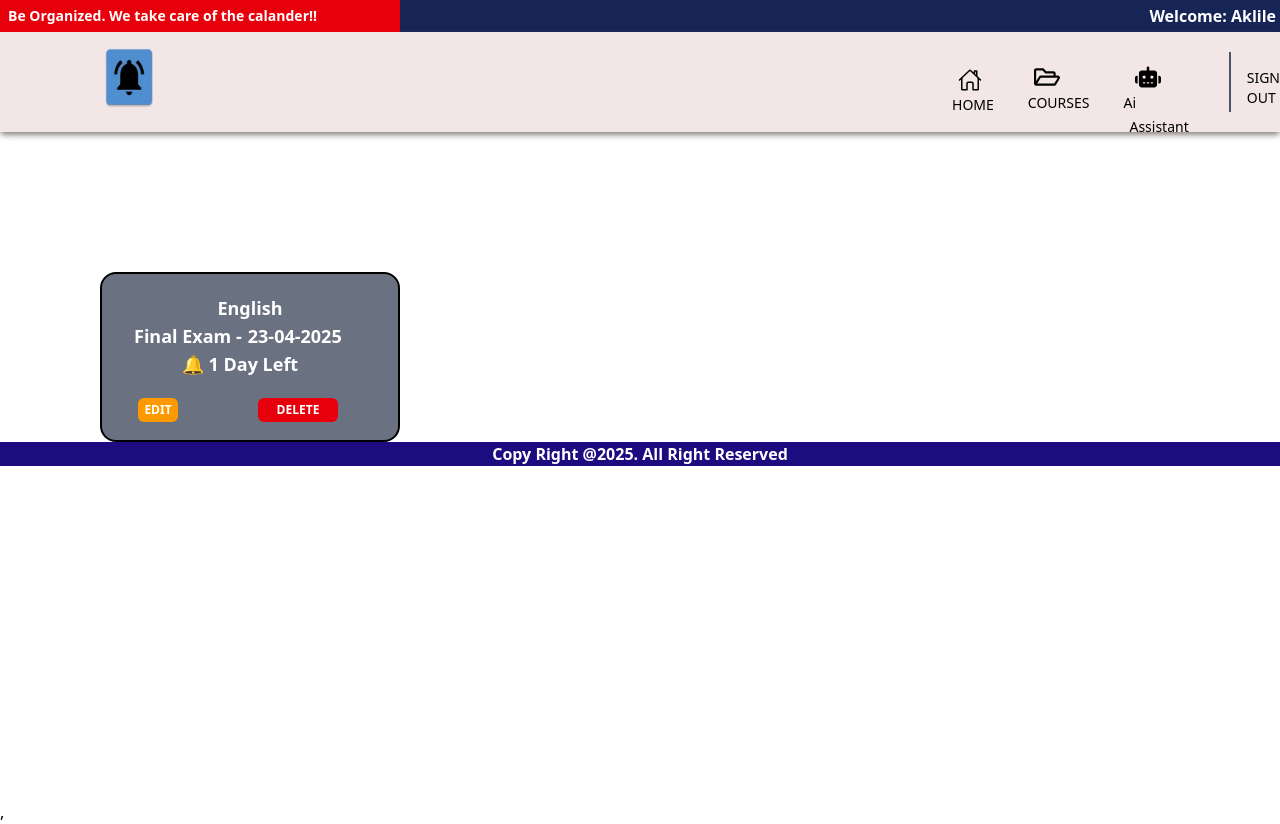
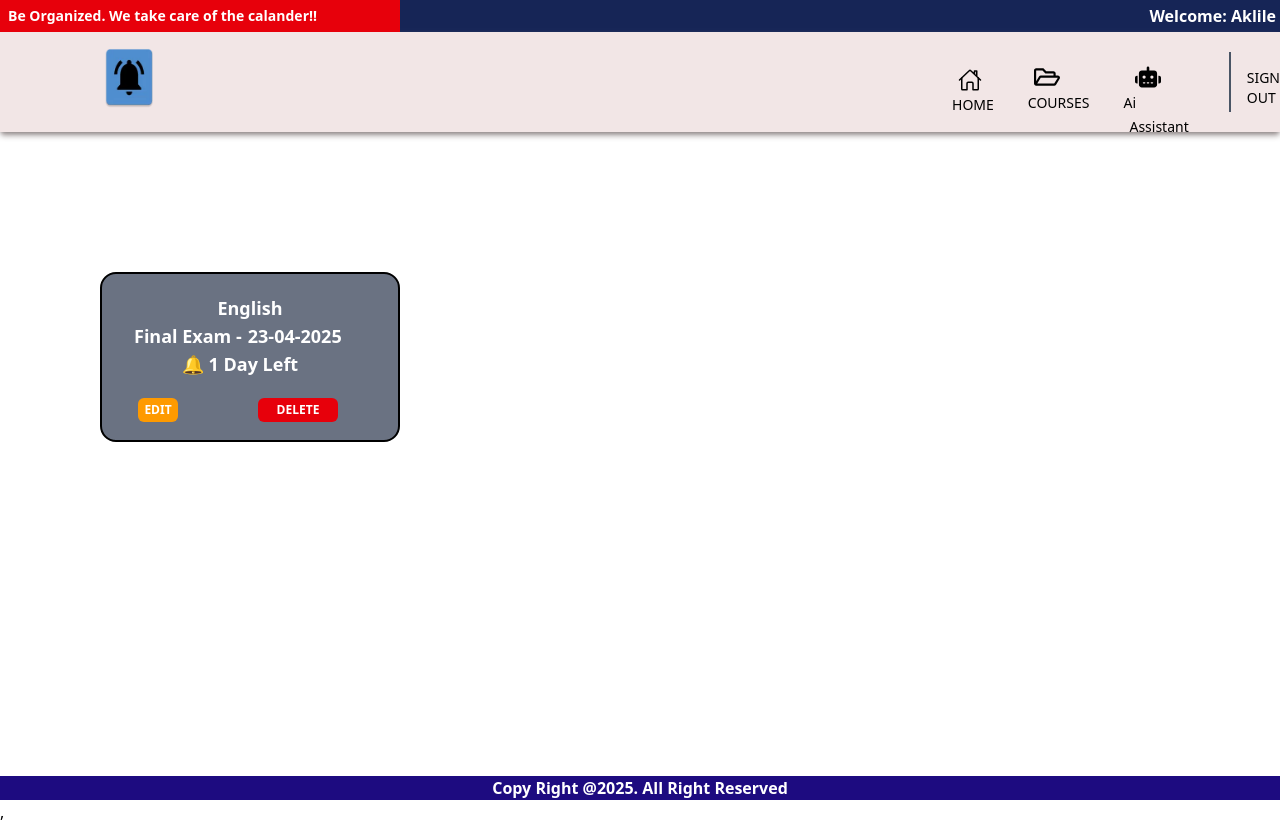
Before and after one commit to Aklile612/Reminder-App, a React (Vite) app: page / in a window 1280 px wide. Built offline with nearby package versions, Linux system fonts and the light colour scheme.

Commit message:
edited app.jsx to make the footer at the bottom

```diff
--- a/src/App.jsx
+++ b/src/App.jsx
@@ -9,14 +9,13 @@
 function App() {
 
   return (
-    <div className='flex flex-col h-[100vh]'>
-      <Header/>
-      <Home/>
-      <div className=''>
-        <Footer/>
-      </div>
-
-    </div>
+    <div className="flex flex-col min-h-screen">
+    <Header />
+    <main className="flex-grow">
+      <Home />
+    </main>
+    <Footer />
+  </div>
   )
 }
 
```
